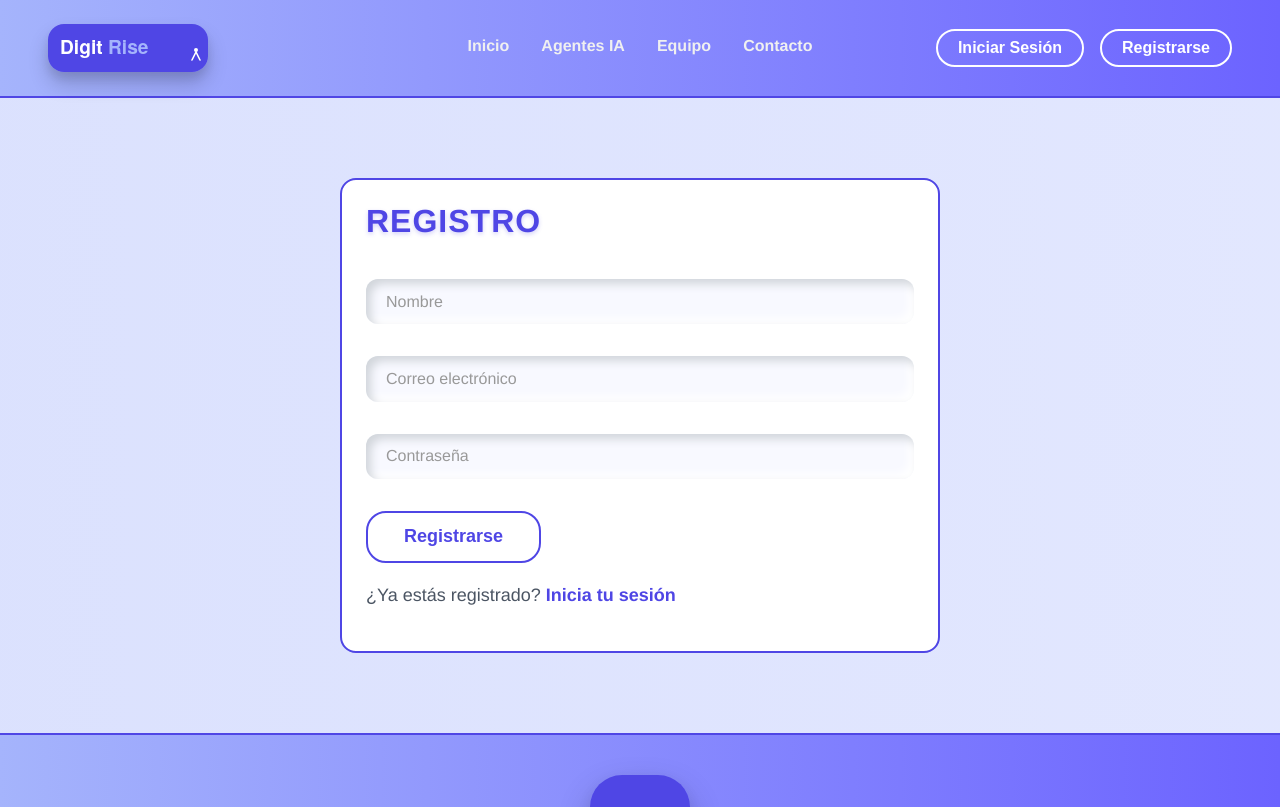
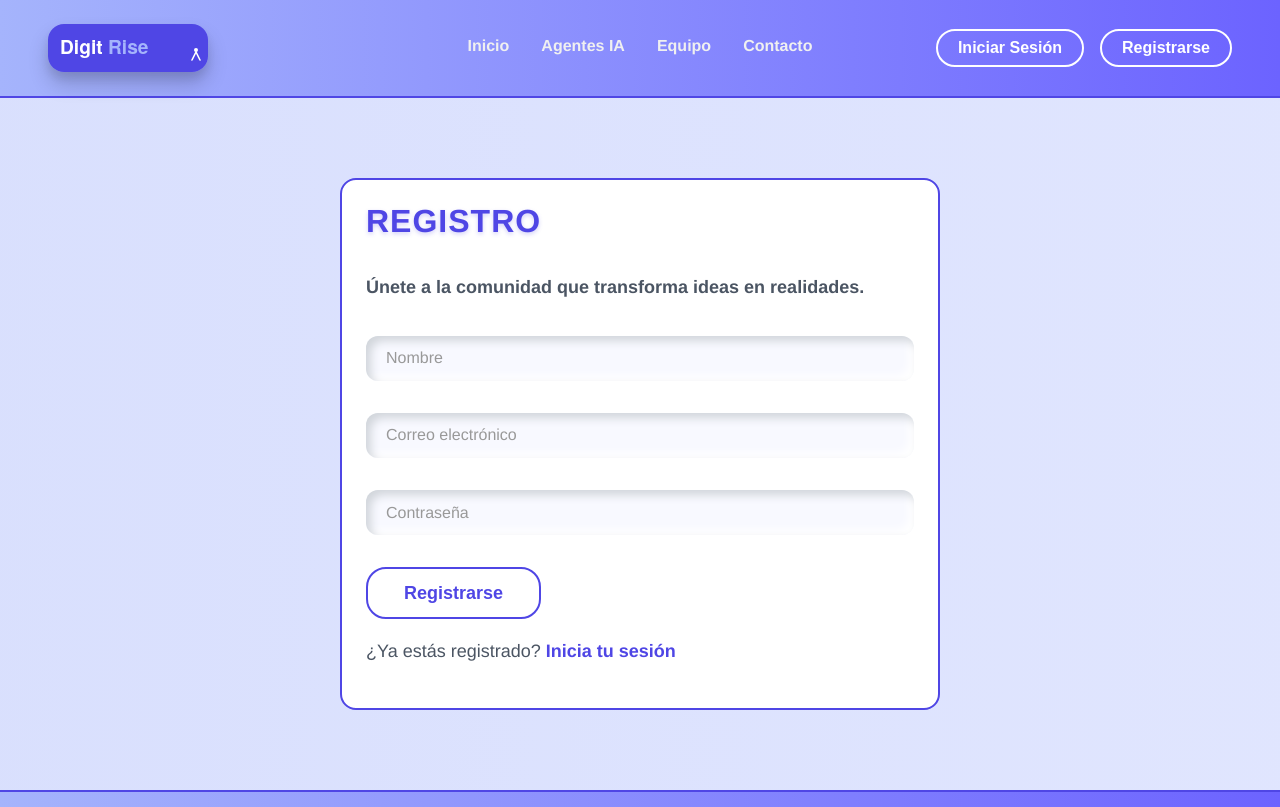
Before and after one commit to gallardo4/DigitRise, a Vue app in the folder digitrise/: page /register in a window 1280 px wide. Shown: the top 807 px of the page. Built offline with nearby package versions, Linux system fonts and the light colour scheme.

Commit message:
cta messages added to login and register pages

```diff
--- a/digitrise/src/views/LogInView.vue
+++ b/digitrise/src/views/LogInView.vue
@@ -79,6 +79,10 @@ async function login() {
     <div class="containerLogin">
       <h1 class="tituloGrande">Inicio de Sesión</h1>
 
+      <p class="texto">
+        <strong>Inicia sesión para seguir explorando.</strong>
+      </p>
+
       <form @submit.prevent="login" class="formulario">
         <div class="inputGroup">
           <input type="email" id="email" v-model="email" placeholder=" " required />
--- a/digitrise/src/views/RegisterView.vue
+++ b/digitrise/src/views/RegisterView.vue
@@ -44,6 +44,10 @@ async function register() {
     <div class="containerRegister">
       <h1 class="tituloGrande">Registro</h1>
 
+      <p class="texto">
+        <strong>Únete a la comunidad que transforma ideas en realidades.</strong>
+      </p>
+
       <form @submit.prevent="register" class="formulario">
         <div class="inputGroup">
           <input type="text" id="nombre" v-model="nombre" placeholder=" " required />
```
